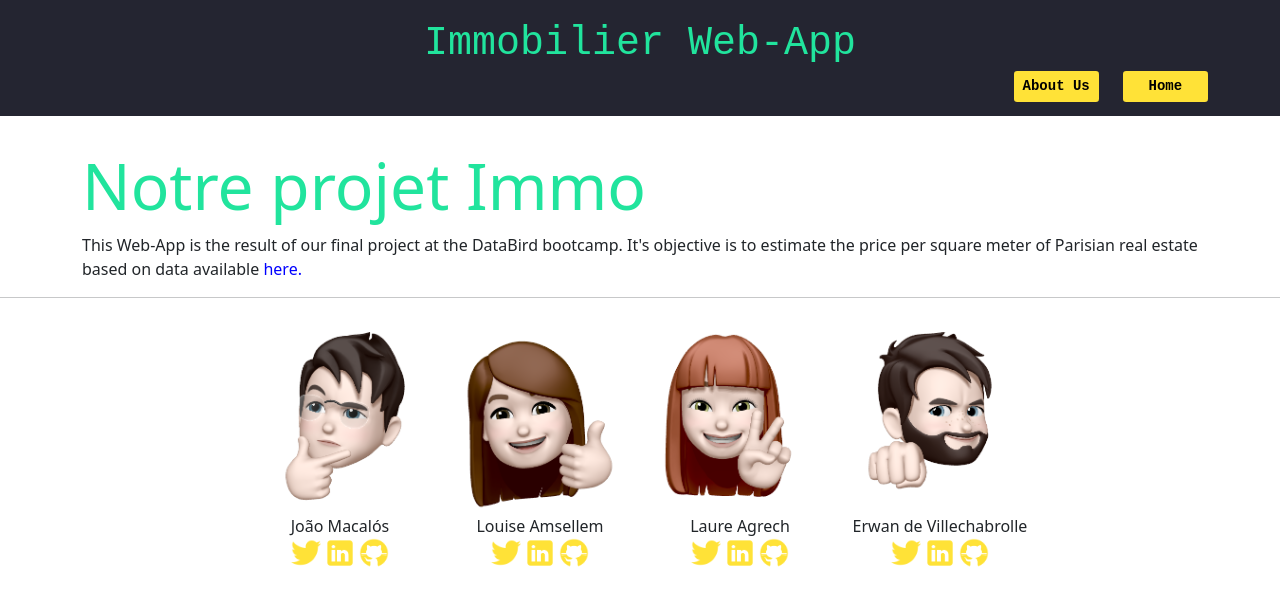
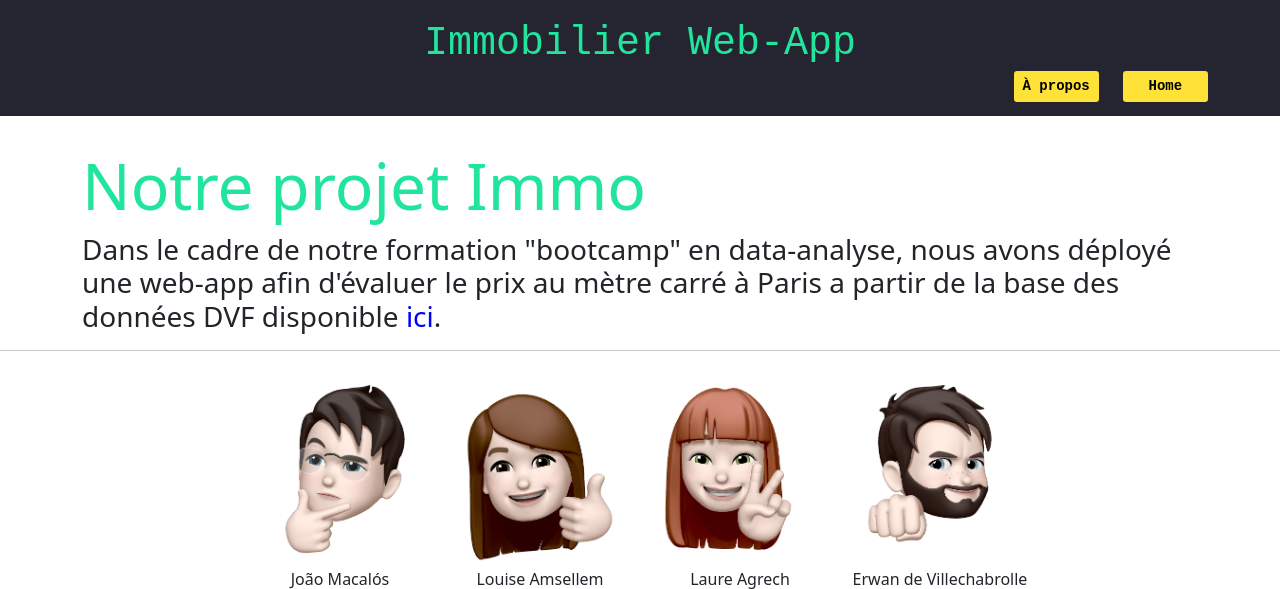
Before and after one commit to joaomacalos/projet-immobilier-paris, a Flask app: page /about in a window 1280 px wide. Shown: the top 589 px of the page. Run offline with Flask 2, Linux system fonts and the light colour scheme; parts of the project's set-up code (start-up, migrations or seed data) failed here and were passed over.

Commit message:
final changes

```diff
--- a/our-app-project-css/app.py
+++ b/our-app-project-css/app.py
@@ -23,7 +23,7 @@
         local = request.form["local"]
 
         try:
-            X = get_all_infos(adresse, ville, local)
+            X, address = get_all_infos(adresse, ville, local)
 
             y_pred = loaded_model.predict(X)
 
@@ -39,7 +39,8 @@
 
         return render_template(
             'arrive.html',
-            message=message
+            message=message,
+            address=address
             )
 
     #if not adresse:
@@ -86,19 +87,21 @@
 
     response_json = response.json()['features'][0]
 
+    address = response_json['properties']['label']
+
     if response_json['properties']['score'] < 0.5:
         raise ValueError('Invalid address...')
     else:
         longitude, latitude = response_json['geometry']['coordinates']
 
-    return longitude, latitude
+    return longitude, latitude, address
 
 def extract_query(address, city):
 
     insee = get_citycode(city)
-    longitude, latitude = get_geocords(address, insee)
+    longitude, latitude, address = get_geocords(address, insee)
 
-    return insee, longitude, latitude
+    return insee, longitude, latitude, address
 
 # %%
 #insee, lon, lat = extract_query('5 rue roger poncelet', 'ASNIERES-SUR-SEINE')
@@ -204,7 +207,7 @@
 
 def get_all_infos(adresse, ville, local):
 
-    insee, lon, lat = extract_query(adresse, ville)
+    insee, lon, lat, address = extract_query(adresse, ville)
 
     gare_proche, gare_proche_sq, n3_sncf, dist_new, n3_velib = get_dist_infos(lat, lon)
 
@@ -243,7 +246,7 @@
 
     df = df.loc[:, relevant_cols]
 
-    return df
+    return df, address
 
 # %%
 #X = get_all_infos('5 rue roger poncelet', 'ASNIERES-SUR-SEINE', 'Appartement')
@@ -254,16 +257,17 @@
 
 # %% FIGURE
 def generate_cb(prediction):
-    message = lambda x: f'The estimated price is in the {x} quartile of Parisian/Pettite Couronne prices'
+    #message = lambda x: f'The estimated price is in the {x} quartile of Parisian/Pettite Couronne prices'
+    message = lambda x: f'Le prix estimé est dans le {x} quartile des prix de Paris/Petite Couronne'
 
     if prediction < 4133.1714:
-        msg = message('first')
+        msg = message('première')
     elif prediction >= 4133.1714 and prediction < 6094.5:
-        msg = message('second')
+        msg = message('deuxième')
     elif prediction >= 6094.5 and prediction < 8245.85865773:
-        msg = message('third')
+        msg = message('troisième')
     else:
-        msg = message('fourth')
+        msg = message('quatrième')
 
 
     normalize = mpl.colors.Normalize(vmin=2500, vmax=11500)
--- a/our-app-project-css/templates/about.html
+++ b/our-app-project-css/templates/about.html
@@ -26,7 +26,7 @@
 
 
     <h1 class="bandeau">Immobilier Web-App <div align="right"><a href="{{ url_for('about')}}">
-      <button class="btn btn btn-sm"><strong><font color="black">About Us</font> </strong></button></a>
+      <button class="btn btn btn-sm"><strong><font color="black">À propos</font> </strong></button></a>
       <a href="{{ url_for('index')}}"> <button class="btn btn btn-sm"><strong><font color="black">&nbsp;&nbsp;Home&nbsp;&nbsp;</font> </strong></button></a>&nbsp;&nbsp;&nbsp;</div></h1><br />
 
 
@@ -37,10 +37,11 @@
 <div class="jumbotron">
         <div class="container">
           <h1 class="display-3">Notre projet Immo</h1>
-          <p>This Web-App is the result of our final project at the DataBird
-            bootcamp.
-            It's objective is to estimate the price per square meter of Parisian
-            real estate based on data available <a href='https://www.data.gouv.fr/fr/datasets/demandes-de-valeurs-foncieres/' style="color:blue">here.</a>
+          <h3>Dans le cadre de notre formation "bootcamp" en data-analyse, nous avons déployé une web-app afin d'évaluer le prix au mètre carré à Paris a partir de la base des données DVF disponible <a href='https://www.data.gouv.fr/fr/datasets/demandes-de-valeurs-foncieres/' style="color:blue">ici</a>.
+          </h3>
+
+          <p>
+
           </p>
 
 
--- a/our-app-project-css/templates/arrive.html
+++ b/our-app-project-css/templates/arrive.html
@@ -26,10 +26,12 @@
 
 
     <h1 class="bandeau">Immobilier Web-App <div align="right"><a href="{{ url_for('about')}}">
-        <button class="btn btn btn-sm"><strong><font color="black">About Us</font> </strong></button> </a>
+        <button class="btn btn btn-sm"><strong><font color="black">À propos</font> </strong></button> </a>
         <a href="{{ url_for('index')}}"> <button class="btn btn btn-sm"><strong><font color="black">&nbsp;&nbsp;Home&nbsp;&nbsp;</font> </strong></button></a>&nbsp;&nbsp;&nbsp;</div></h1><br />
 
-    <h2 align="center"> Estimated price per square meter: <strong>{{ message }} Euros</strong></h2>
+        <h2 align="center"> {{ address }} </h2>
+
+        <h2 align="center"> Prix estimé au m<sup>2</sup> : <strong>{{ message }} Euros</strong></h2>
 
     <p align="center">
       <img src="/static/output.png"/>
--- a/our-app-project-css/templates/error.html
+++ b/our-app-project-css/templates/error.html
@@ -26,7 +26,7 @@
 
 
     <h1 class="bandeau">Immobilier Web-App <div align="right"><a href="{{ url_for('about')}}">
-        <button class="btn btn btn-sm"><strong><font color="black">About Us</font> </strong></button> </a>
+        <button class="btn btn btn-sm"><strong><font color="black">À propos</font> </strong></button> </a>
         <a href="{{ url_for('index')}}"> <button class="btn btn btn-sm"><strong><font color="black">&nbsp;&nbsp;Home&nbsp;&nbsp;</font> </strong></button></a>&nbsp;&nbsp;&nbsp;</div></h1><br />
 
         <h3 align="center"><strong>Address not found. Please try again! </strong></h3>
```
Also changed, not shown: our-app-project-css/templates/index.html (+4 -4 lines), our-app-project-css/static/output.png.
